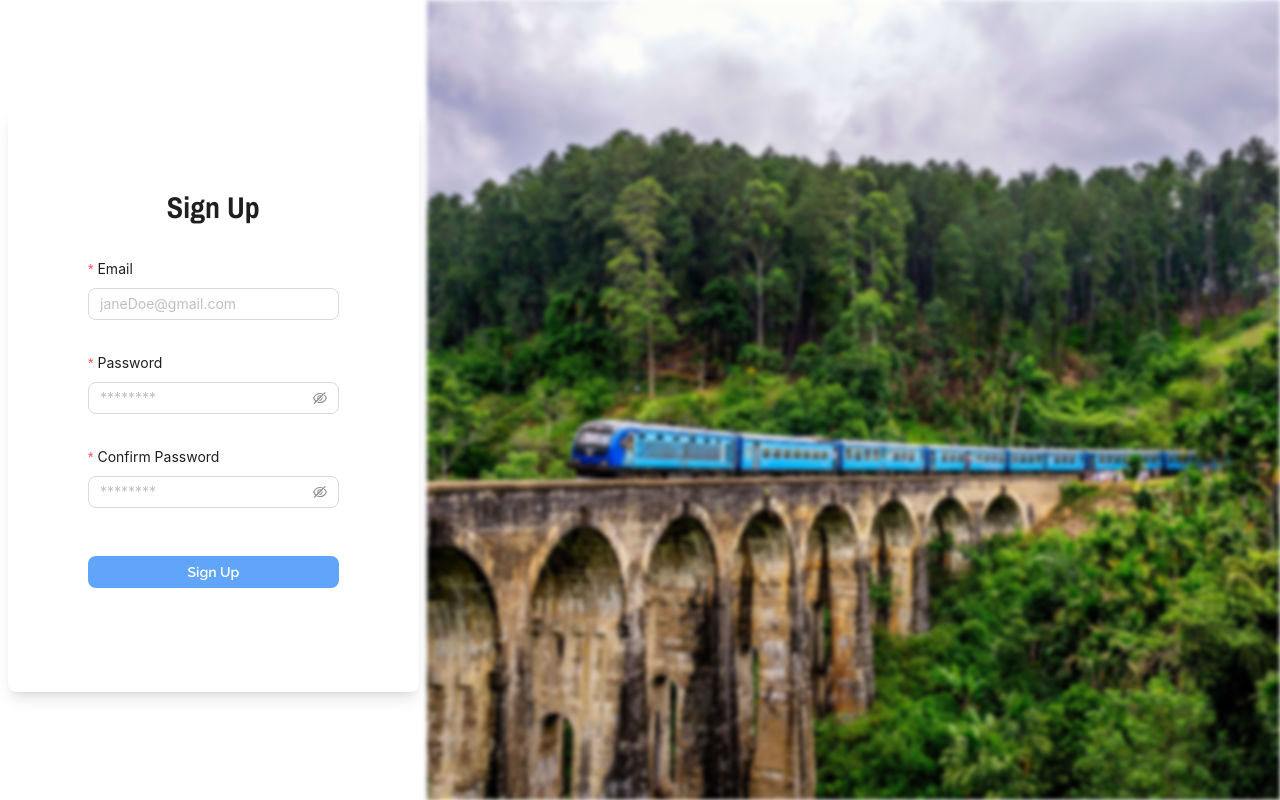
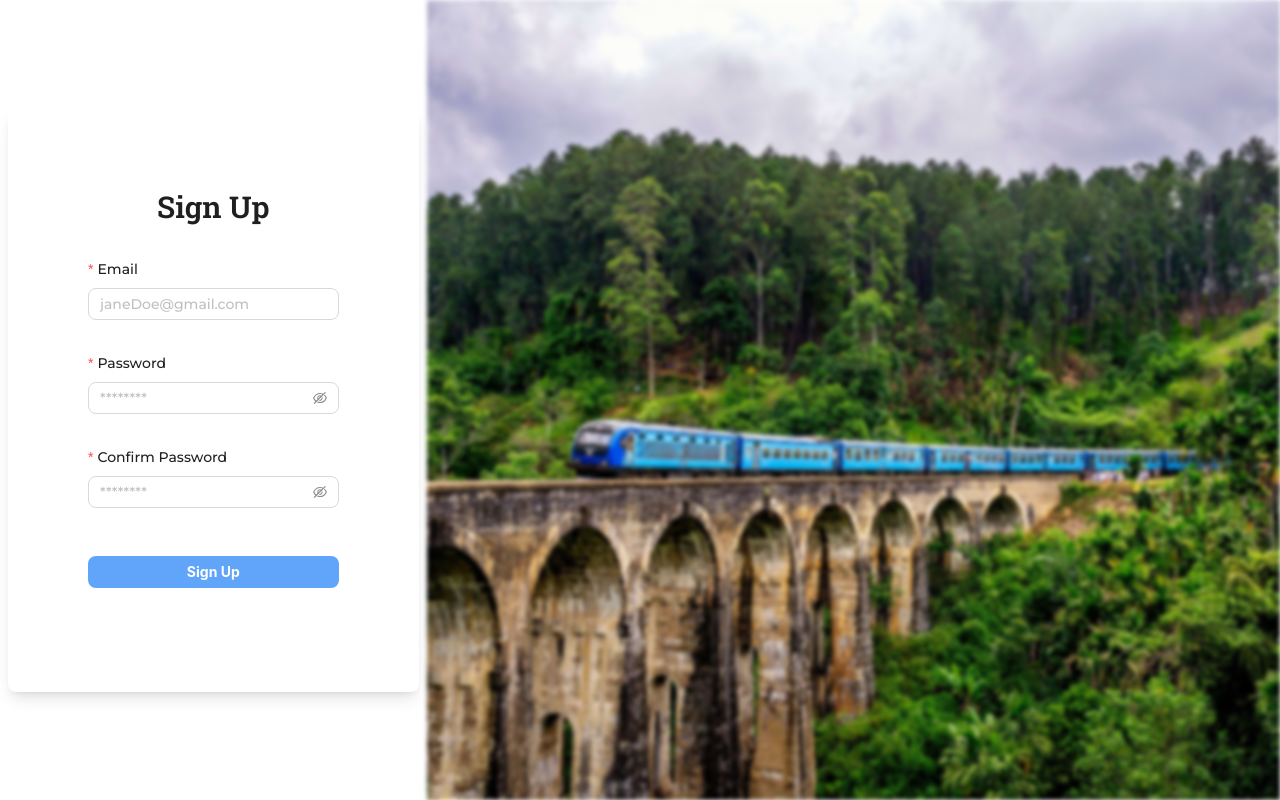
Before and after one commit to Nekromenzer/train-ticket-booking, a React (Vite) app: page /login in a window 1280 px wide. Built offline with nearby package versions, Linux system fonts and the light colour scheme.

Commit message:
font change

```diff
--- a/index.html
+++ b/index.html
@@ -7,7 +7,7 @@
   <link rel="preconnect" href="https://fonts.googleapis.com">
   <link rel="preconnect" href="https://fonts.gstatic.com" crossorigin>
   <link
-    href="https://fonts.googleapis.com/css2?family=Archivo+Narrow:wght@400;700&family=Raleway:wght@400;600&display=swap"
+    href="https://fonts.googleapis.com/css2?family=Montserrat:wght@200;500;600&family=Roboto+Slab:wght@100;300;600&display=swap"
     rel="stylesheet">
   <meta name="viewport" content="width=device-width, initial-scale=1.0" />
   <title>Train Ticket Booking</title>
--- a/src/App.css
+++ b/src/App.css
@@ -4,6 +4,12 @@
 
 @layer components {
     h1, h2, h3, h4, h5, h6 {
-        font-family: theme('fontFamily.archivo') !important
+        font-family: theme('fontFamily.roboto') !important
     }
+
+    label, input {
+        font-family: theme('fontFamily.monts') !important;
+        font-weight: 500;
+    }
+
 }
--- a/tailwind.config.js
+++ b/tailwind.config.js
@@ -4,8 +4,8 @@ export default {
   theme: {
     extend: {
       fontFamily: {
-        archivo: 'Archivo Narrow,sans-serif',
-        raleway: 'Raleway, sans-serif'
+        monts: 'Montserrat,sans-serif',
+        roboto: 'Roboto Slab, sans-serif'
       }
     }
   },
```
